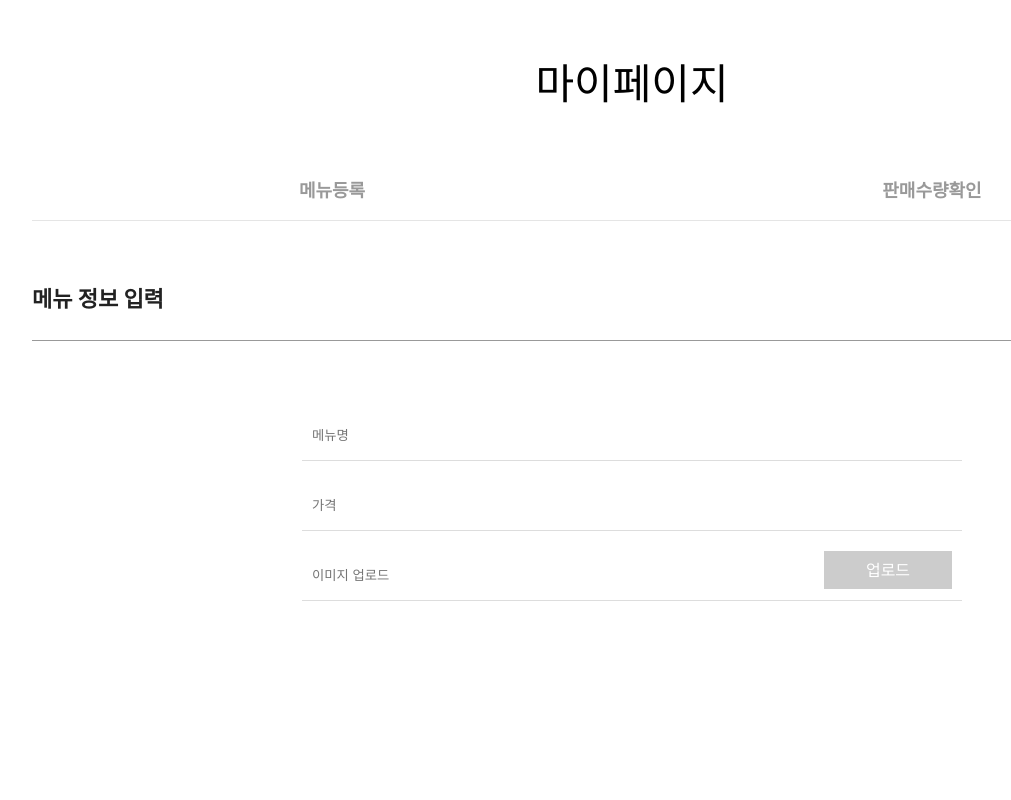
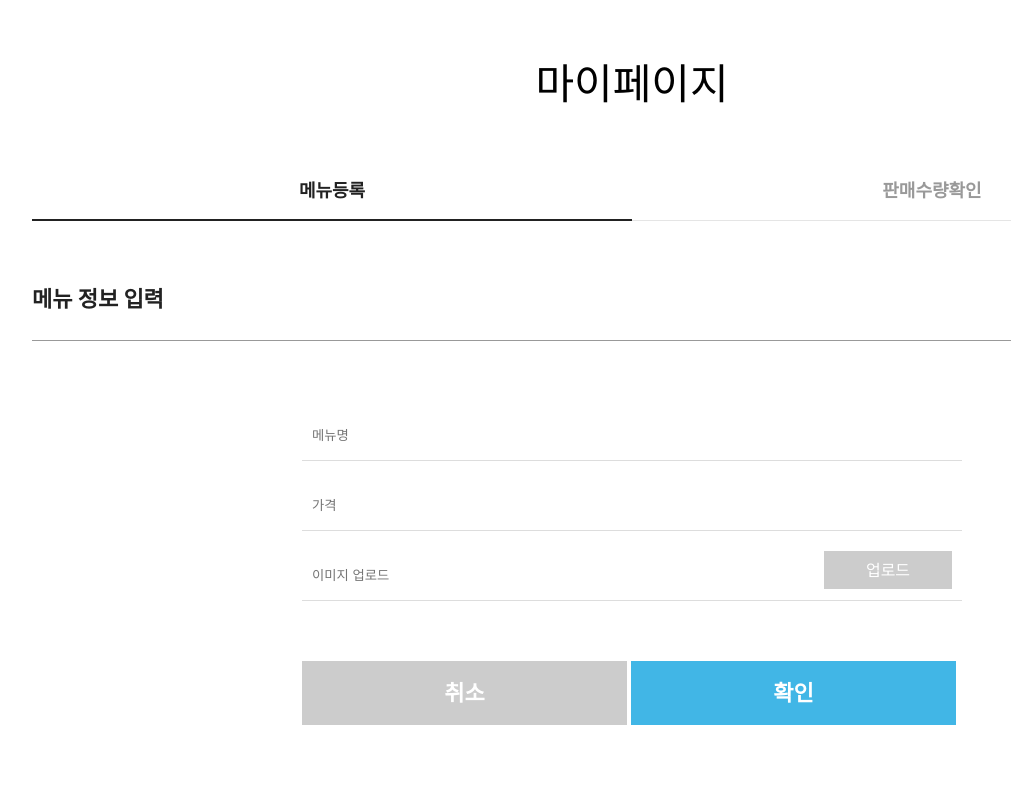
Before and after one commit to winteeeee/wp_termproject, a React (Create React App) app: page /MenuReg in a window 1280 px wide. Shown: the top 800 px of the page, without its empty margins (8-1019 px from the left). Built offline with nearby package versions, Linux system fonts and the light colour scheme.

Commit message:
라우터 추가, 메뉴 등록 front 완성

```diff
--- a/package.json
+++ b/package.json
@@ -8,6 +8,7 @@
     "@testing-library/user-event": "^13.5.0",
     "react": "^18.2.0",
     "react-dom": "^18.2.0",
+    "react-router-dom": "^6.11.2",
     "react-scripts": "5.0.1",
     "web-vitals": "^2.1.4"
   },
--- a/src/components/owner_page/OwnerPage.css
+++ b/src/components/owner_page/OwnerPage.css
@@ -2,6 +2,11 @@
     padding: 0;
     margin: 0;
     box-sizing: border-box;
+}
+
+a {
+    text-decoration: none;
+    color: black;
 }
 
 li {
@@ -37,7 +42,6 @@ li {
     color: #fff;
     background-color: #ccc;
 }
-
 
 .my-page-header .sub-header-container {
     width: 100%;
@@ -77,6 +81,13 @@ li {
     color: #999;
 }
 
+.menutab-page-whole-div .menutab-page-menutab .menutab-page-title .selected {
+    height: 60px;
+    border-bottom: 2px solid #222;
+    color: #222;
+}
+
+
 .my-page-menureg .my-page-menureg-container .info-container {
     margin: 70px 0 120px;
     padding: 0 270px;
@@ -94,6 +105,11 @@ li {
     border-bottom: 1px solid #ddd;
     width: 100%;
     height: 50px;
+    outline: none;
+}
+
+.my-page-menureg .my-page-menureg-container .info-container .alvolo-input .focus {
+    border-bottom: 1px solid #41b6e6;
 }
 
 .my-page-menureg .my-page-menureg-container .info-container .file-upload {
@@ -108,8 +124,40 @@ li {
     border-bottom: 1px solid #ddd;
     width: 100%;
     height: 50px;
+    outline: none;
 }
 
 .my-page-menureg .my-page-menureg-container .info-container .file-upload input[type="file"] {
-    visibility: hidden;
+    display: none;
 }
+
+.my-page-menureg .my-page-menureg-container .info-container .btn-area {
+    width: 100%;
+    font-size: 22px;
+    margin-top: 60px;
+}
+
+.my-page-menureg .my-page-menureg-container .info-container .btn-area .btn-cancel {
+    width: 325px;
+    height: 64px;
+    background-color: #ccc;
+    line-height: 64px;
+    text-align: center;
+    display: inline-block;
+    cursor: pointer;
+    margin-right: 4px;
+    font-weight: bold;
+    color: #fff;
+}
+
+.my-page-menureg .my-page-menureg-container .info-container .btn-area .btn-ok {
+    width: 325px;
+    height: 64px;
+    background-color: #41b6e6;
+    line-height: 64px;
+    text-align: center;
+    display: inline-block;
+    cursor: pointer;
+    font-weight: bold;
+    color: #fff;
+}
--- a/src/components/owner_page/OwnerPage.js
+++ b/src/components/owner_page/OwnerPage.js
@@ -3,14 +3,18 @@ import OwnerPageTab from "./OwnerPageTab";
 import OwnerPageMenuReg from "./OwnerPageMenuReg";
 import OwnerPageStats from "./OwnerPageStats";
 import './OwnerPage.css'
+import {Routes, Route} from "react-router-dom";
 
 function OwnerPage() {
     return (
         <div className="owner_page">
             <OwnerPageHeader></OwnerPageHeader>
             <OwnerPageTab></OwnerPageTab>
-            <OwnerPageMenuReg></OwnerPageMenuReg>
-            <OwnerPageStats></OwnerPageStats>
+            <Routes>
+                <Route path="/" element={null}></Route>
+                <Route path="/MenuReg" element={<OwnerPageMenuReg></OwnerPageMenuReg>}></Route>
+                <Route path="/Stats" element={<OwnerPageStats></OwnerPageStats>}></Route>
+            </Routes>
         </div>
     )
 }
--- a/src/components/owner_page/OwnerPageHeader.js
+++ b/src/components/owner_page/OwnerPageHeader.js
@@ -1,10 +1,14 @@
+import {Link} from "react-router-dom";
+
 function OwnerPageHeader() {
     return (
-        <div className="my-page-header">
-            <div className="sub-header-container">
-                <div className="sub-header-title">마이페이지</div>
+        <Link to="/">
+            <div className="my-page-header">
+                <div className="sub-header-container">
+                    <div className="sub-header-title">마이페이지</div>
+                </div>
             </div>
-        </div>
+        </Link>
     );
 }
 
--- a/src/components/owner_page/OwnerPageMenuReg.js
+++ b/src/components/owner_page/OwnerPageMenuReg.js
@@ -1,4 +1,9 @@
+import {Link} from "react-router-dom";
+import {useState} from "react";
+
 function OwnerPageMenuReg() {
+    const [fileName, setFileName] = useState("이미지 업로드");
+
     return (
         <div className="my-page-menureg">
             <div className="my-page-menureg-container">
@@ -6,23 +11,39 @@ function OwnerPageMenuReg() {
                     메뉴 정보 입력
                 </div>
                 <div className="info-container">
+                    <form>
                         <div className="alvolo-input">
-                        <input type="text" placeholder="메뉴명"></input>
+                            <input type="text" placeholder="메뉴명" onFocus={(e) => {
+                                e.target.className = "focus";
+                            }} onBlur={(e) => {
+                                e.target.className = "";
+                            }}></input>
                         </div>
                         <div className="alvolo-input">
-                        <input type="text" placeholder="가격"></input>
+                            <input type="text" placeholder="가격" onFocus={(e) => {
+                                e.target.className = "focus";
+                            }} onBlur={(e) => {
+                                e.target.className = "";
+                            }}></input>
                         </div>
                         <div className="file-upload">
-                        <input className="image-placeholder" placeholder="이미지 업로드"></input>
-                        <span className="btn">업로드</span>
-                        <input type="file" accept="image/*"></input>
+                            <input className="image-placeholder" placeholder={fileName} disabled></input>
+                            <label className="btn" htmlFor="file-upload">업로드</label>
+                            <input type="file" id="file-upload" accept="image/*" onChange={(e) => {
+                                setFileName('' + e.target.files[0].name);
+                            }}></input>
                         </div>
+                        <div className="btn-area">
+                            <Link to="/">
+                                <div className="btn-cancel">취소</div>
+                                <div className="btn-ok">확인</div>
+                            </Link>
+                        </div>
+                    </form>
                 </div>
             </div>
         </div>
     )
 }
 
-//TODO input focus 시 border-bottom: 1px solid #41b6e6 적용시켜야함
-
 export default OwnerPageMenuReg;
--- a/src/components/owner_page/OwnerPageTab.js
+++ b/src/components/owner_page/OwnerPageTab.js
@@ -1,14 +1,22 @@
+import {Link, useLocation} from "react-router-dom";
+
 function OwnerPageTab() {
+    const location = useLocation();
+
     return (
         <div className="menutab-page-whole-div">
             <div className="menutab-page-menutab">
-                <div className="menutab-page-title">
-                    <h5>메뉴등록</h5>
-                </div>
+                <Link to="/MenuReg">
+                    <div className="menutab-page-title">
+                        <h5 className={location.pathname === "/MenuReg" ? "selected" : ""}>메뉴등록</h5>
+                    </div>
+                </Link>
 
-                <div className="menutab-page-title">
-                    <h5>판매수량확인</h5>
-                </div>
+                <Link to="/Stats">
+                    <div className="menutab-page-title">
+                        <h5 className={location.pathname === "/Stats"? "selected" : ""}>판매수량확인</h5>
+                    </div>
+                </Link>
             </div>
         </div>
     );
--- a/src/index.js
+++ b/src/index.js
@@ -3,11 +3,14 @@ import ReactDOM from 'react-dom/client';
 import './index.css';
 import OwnerPage from "./components/owner_page/OwnerPage";
 import reportWebVitals from './reportWebVitals';
+import {BrowserRouter} from "react-router-dom";
 
 const root = ReactDOM.createRoot(document.getElementById('root'));
 root.render(
   <React.StrictMode>
-    <OwnerPage />
+      <BrowserRouter>
+          <OwnerPage />
+      </BrowserRouter>
   </React.StrictMode>
 );
 
```
Also changed, not shown: 1 other file (tests, documents, lock files or other folders). Lines whose indentation alone changed are shown as unchanged.
